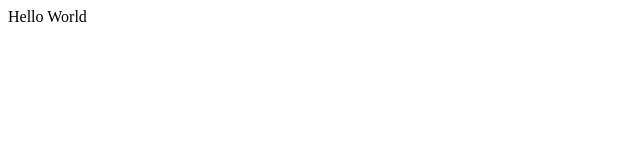
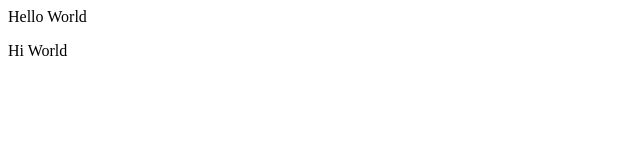
Before and after one commit to Abhiiii25/apnacollegedemo, a plain HTML site: page index.html in a window 1280 px wide. Shown: the full height of the page, 0-640 px from the left. Drawn offline with Linux system fonts and the light colour scheme.

Commit message:
commit done

```diff
--- a/index.html
+++ b/index.html
@@ -1 +1,2 @@
 <p>Hello World</p>
+<p> Hi World</p>
```
Also changed, not shown: 1 other file.
